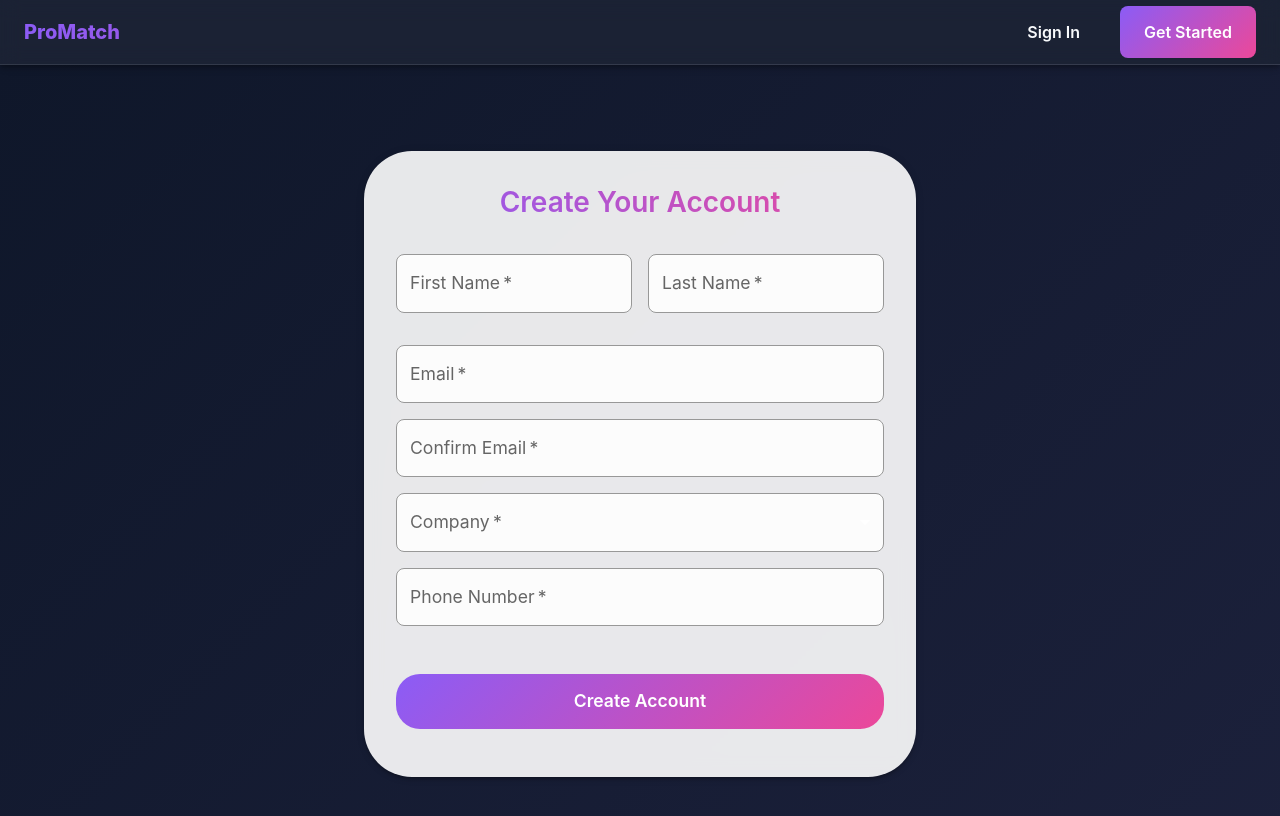
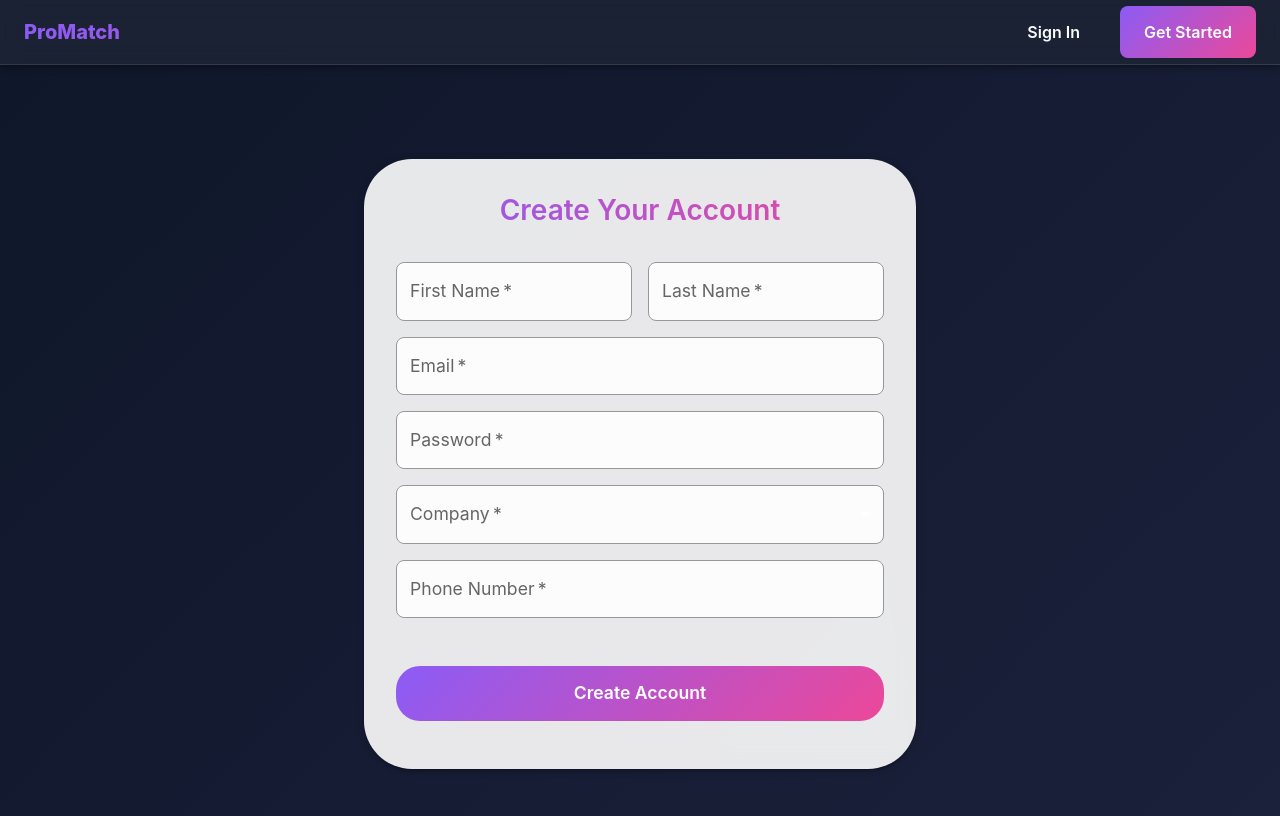
Before and after one commit to notoctavio/HackathonAI-FrontEnd, a React (Vite) app: page /register in a window 1280 px wide. Shown: the top 816 px of the page. Built offline with nearby package versions, Linux system fonts and the light colour scheme.

Commit message:
SignUp credentials needed updated
Am facut update la pagina register la credentialele cerute pentru crearea contului.
uitasem sa pun password initial💀💀.

```diff
--- a/package.json
+++ b/package.json
@@ -4,6 +4,7 @@
   "version": "0.1.0",
   "type": "module",
   "scripts": {
+    "start": "npm run dev",
     "dev": "vite",
     "build": "tsc && vite build",
     "lint": "eslint . --ext ts,tsx --report-unused-disable-directives --max-warnings 0",
--- a/src/pages/RegisterPage.tsx
+++ b/src/pages/RegisterPage.tsx
@@ -36,7 +36,7 @@ const RegisterPage: React.FC = () => {
     firstName: '',
     lastName: '',
     email: '',
-    confirmEmail: '',
+    password: '',
     company: '',
     phone: '',
   });
@@ -103,7 +103,6 @@ const RegisterPage: React.FC = () => {
                   onChange={handleChange}
                   required
                   sx={{
-                    mb: 2,
                     '& .MuiOutlinedInput-root': {
                       backgroundColor: 'rgba(255, 255, 255, 0.9)',
                       '& fieldset': {
@@ -135,7 +134,6 @@ const RegisterPage: React.FC = () => {
                   onChange={handleChange}
                   required
                   sx={{
-                    mb: 2,
                     '& .MuiOutlinedInput-root': {
                       backgroundColor: 'rgba(255, 255, 255, 0.9)',
                       '& fieldset': {
@@ -195,10 +193,10 @@ const RegisterPage: React.FC = () => {
               />
               <TextField
                 fullWidth
-                label="Confirm Email"
-                name="confirmEmail"
-                type="email"
-                value={formData.confirmEmail}
+                label="Password"
+                name="password"
+                type="password"
+                value={formData.password}
                 onChange={handleChange}
                 required
                 sx={{
```
